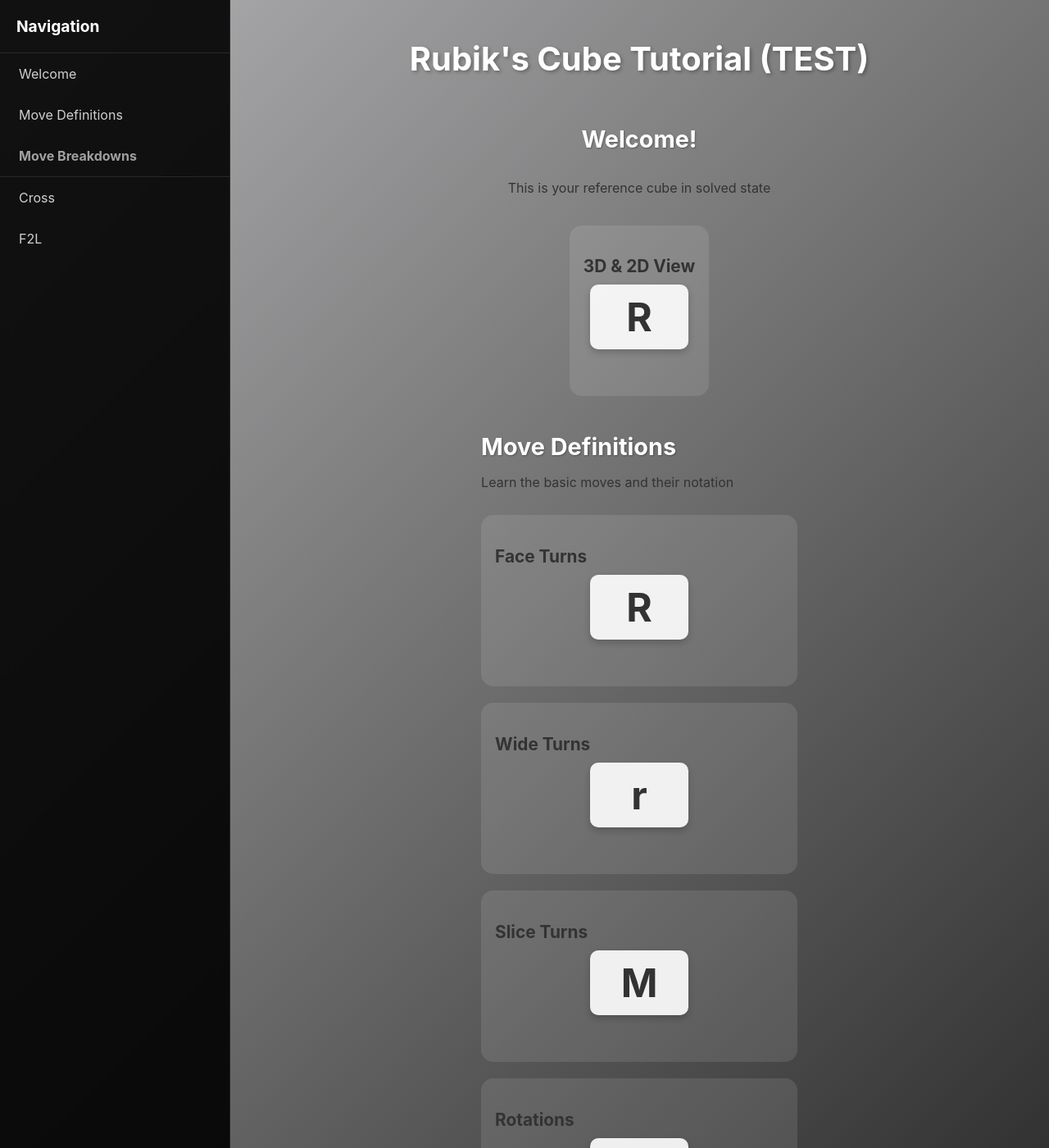
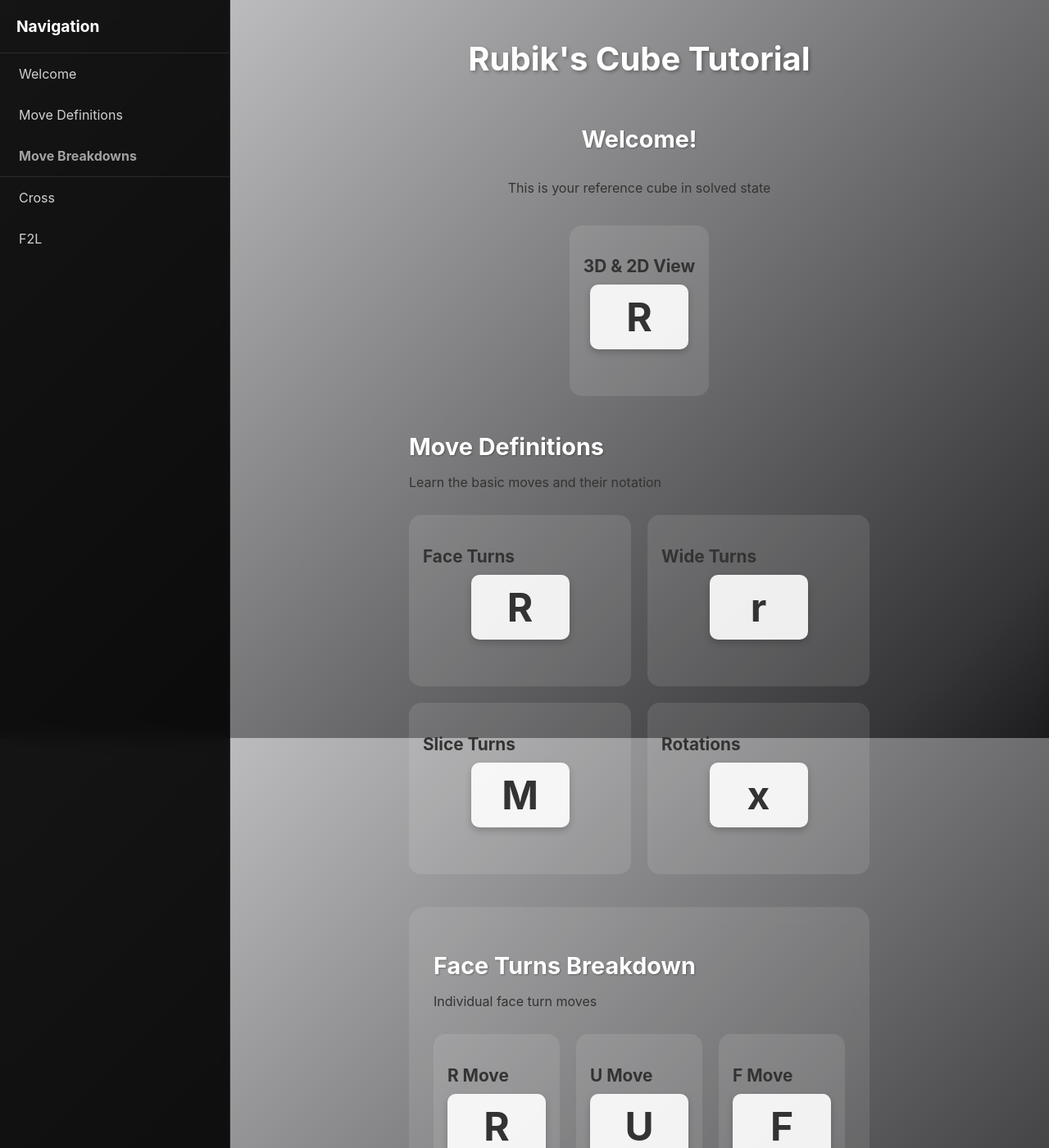
Before and after one commit to redgar72/l2cube, a Jekyll site: the page built from index.html, in a window 1280 px wide and 1400 px high. Shown: the whole window at 82% size. Built offline with Jekyll 4.4.1, drawn with Linux system fonts in a browser that asks for light colours.

Commit message:
Enhance styling and layout for Rubik's Cube tutorial; updated CSS for improved background gradient, adjusted grid layouts for move definitions, and refined HTML structure for better organization.

```diff
--- a/_includes/face-turns-breakdown.html
+++ b/_includes/face-turns-breakdown.html
@@ -3,16 +3,12 @@
   <h2>Face Turns Breakdown</h2>
   <p>Individual face turn moves</p>
 
-  <div class="moves-breakdown">
-    <div class="row row-1">
+  <div class="moves-grid">
     <div id="r-move-container"></div>
     <div id="u-move-container"></div>
     <div id="f-move-container"></div>
-    </div>
-    <div class="row row-2">
     <div id="l-move-container"></div>
     <div id="d-move-container"></div>
     <div id="b-move-container"></div>
   </div>
-  </div>
 </section>
--- a/_includes/move-definitions.html
+++ b/_includes/move-definitions.html
@@ -3,7 +3,7 @@
   <h2>Move Definitions</h2>
   <p>Learn the basic moves and their notation</p>
 
-  <div class="moves-grid">
+  <div class="move-definitions-grid">
     <div id="face-turns-container"></div>
     <div id="wide-turns-container"></div>
     <div id="slice-turns-container"></div>
--- a/_includes/rotations-breakdown.html
+++ b/_includes/rotations-breakdown.html
@@ -3,7 +3,7 @@
   <h2>Rotations Breakdown</h2>
   <p>Cube rotations (x, y, z)</p>
 
-  <div class="moves-breakdown">
+  <div class="moves-grid">
     <div id="x-rotation-container"></div>
     <div id="y-rotation-container"></div>
     <div id="z-rotation-container"></div>
--- a/_includes/slice-turns-breakdown.html
+++ b/_includes/slice-turns-breakdown.html
@@ -3,7 +3,7 @@
   <h2>Slice Turns Breakdown</h2>
   <p>Slice turn moves (M, E, S)</p>
 
-  <div class="moves-breakdown">
+  <div class="moves-grid">
     <div id="m-slice-container"></div>
     <div id="e-slice-container"></div>
     <div id="s-slice-container"></div>
--- a/_includes/wide-turns-breakdown.html
+++ b/_includes/wide-turns-breakdown.html
@@ -3,7 +3,7 @@
   <h2>Wide Turns Breakdown</h2>
   <p>Wide turn moves (lowercase letters)</p>
 
-  <div class="moves-breakdown">
+  <div class="moves-grid">
     <div id="r-wide-container"></div>
     <div id="u-wide-container"></div>
     <div id="f-wide-container"></div>
--- a/index.css
+++ b/index.css
@@ -3,8 +3,22 @@ html,
 body {
   height: 100%;
   margin: 0;
+  padding: 0;
+}
+
+body {
   font-family: -apple-system, BlinkMacSystemFont, 'Segoe UI', Roboto, sans-serif;
-  background: linear-gradient(135deg, #b1b1b3 0%, #323232 100%);
+  background: linear-gradient(135deg,
+    #d1d1d3 0%,
+    #b8b8ba 15%,
+    #9e9ea0 30%,
+    #848486 45%,
+    #6a6a6c 60%,
+    #505052 75%,
+    #363638 90%,
+    #1c1c1e 100%);
+  background-repeat: no-repeat;
+  background-attachment: fixed;
   color: #333;
 }
 
@@ -144,7 +158,7 @@ body {
   max-width: 1200px;
   margin: 0 auto;
   padding: 20px;
-  min-height: 100vh;
+  min-height: 100%;
   display: flex;
   flex-direction: column;
   align-items: center;
@@ -313,18 +327,17 @@ body {
 }
 
 .moves-grid {
-  display: flex;
-  flex-direction: column;
+  display: grid;
+  grid-template-columns: repeat(3, 1fr);
   gap: 20px;
   margin: 30px 0;
 }
 
-.moves-row {
+.move-definitions-grid {
   display: grid;
-  grid-template-columns: repeat(3, 1fr);
+  grid-template-columns: repeat(2, 1fr);
   gap: 20px;
-  position: relative;
-  min-height: 250px;
+  margin: 30px 0;
 }
 
 .move-details {
@@ -415,6 +428,10 @@ h3 {
     grid-template-columns: 1fr;
   }
 
+  .move-definitions-grid {
+    grid-template-columns: 1fr;
+  }
+
   .move-details {
     grid-template-columns: 1fr;
   }
--- a/index.html
+++ b/index.html
@@ -1,6 +1,6 @@
 ---
 layout: default
-title: Rubik's Cube Tutorial (TEST)
+title: Rubik's Cube Tutorial
 ---
 
 {% include welcome.html %}
```
Lines whose indentation alone changed are shown as unchanged.
